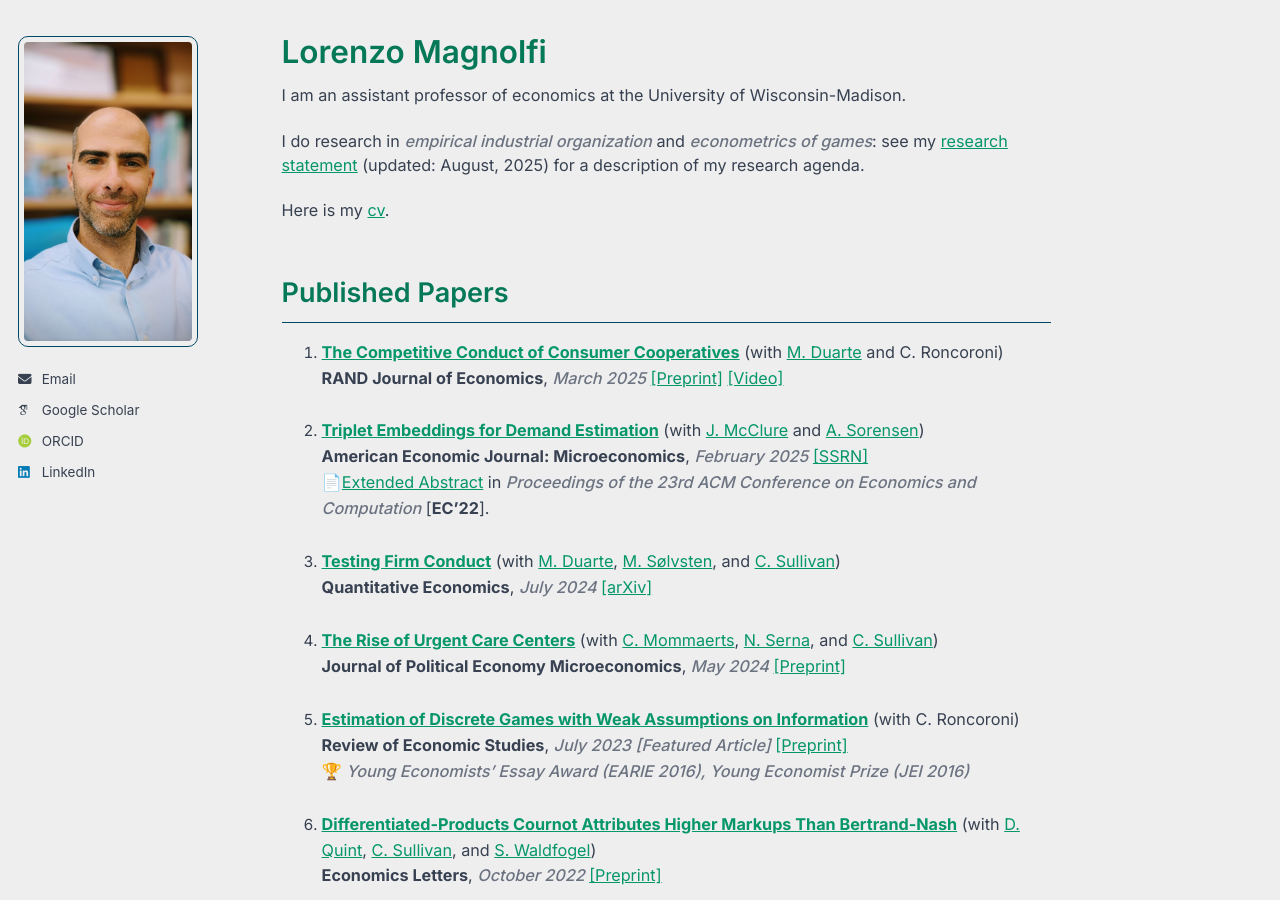
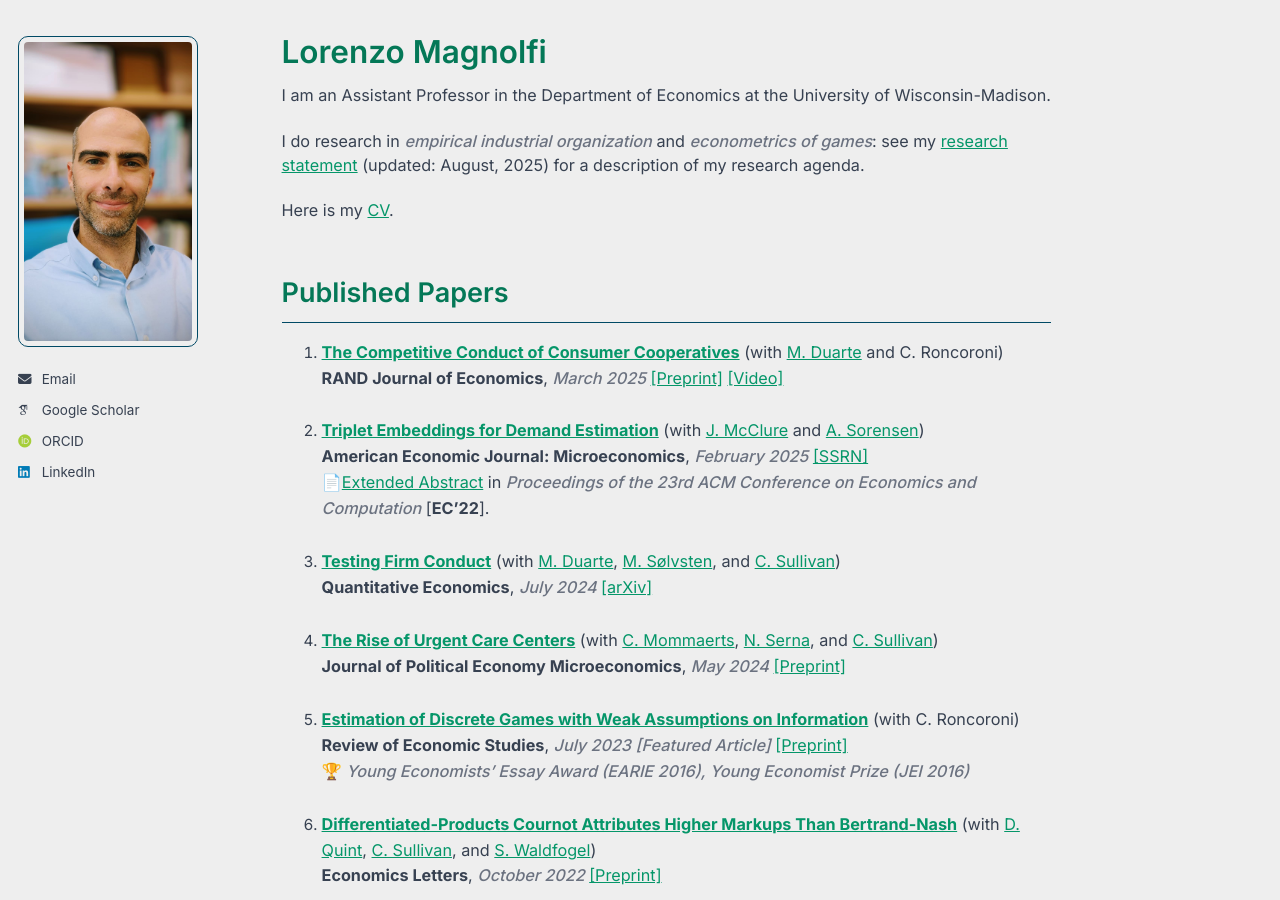
Before and after one commit to LorenzoMagnolfi/Lorenzomagnolfi.github.io, a Jekyll site: the page built from _pages/about.md, in a window 1280 px wide and 900 px high. Built offline with Jekyll 4.4.1, drawn with Linux system fonts in a browser that asks for light colours; some web fonts are replaced; a script that is not in the unit is left out.

Commit message:
Update about.md

```diff
--- a/_pages/about.md
+++ b/_pages/about.md
@@ -7,11 +7,11 @@ redirect_from:
   - /about.html
 ---
 
-I am an assistant professor of economics at the University of Wisconsin-Madison.
+I am an Assistant Professor in the Department of Economics at the University of Wisconsin-Madison.
 
 I do research in *empirical industrial organization* and *econometrics of games*: see my [research statement](files\Research_Statement+(5).pdf) (updated: August, 2025) for a description of my research agenda.
 
-Here is my [cv](files\cv_2025.pdf).
+Here is my [CV](files\cv_2025.pdf).
 
 ## Published Papers
 
```
